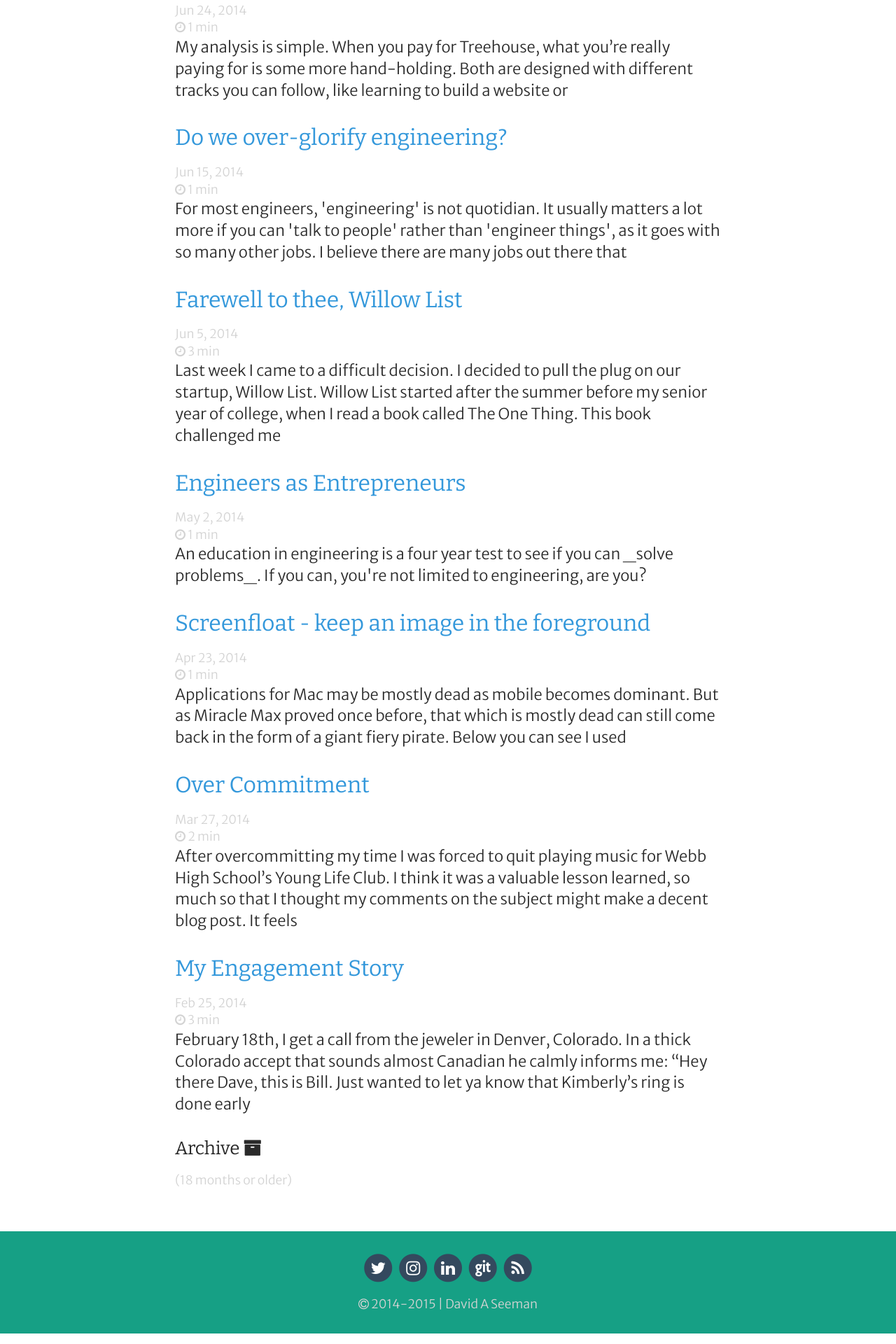
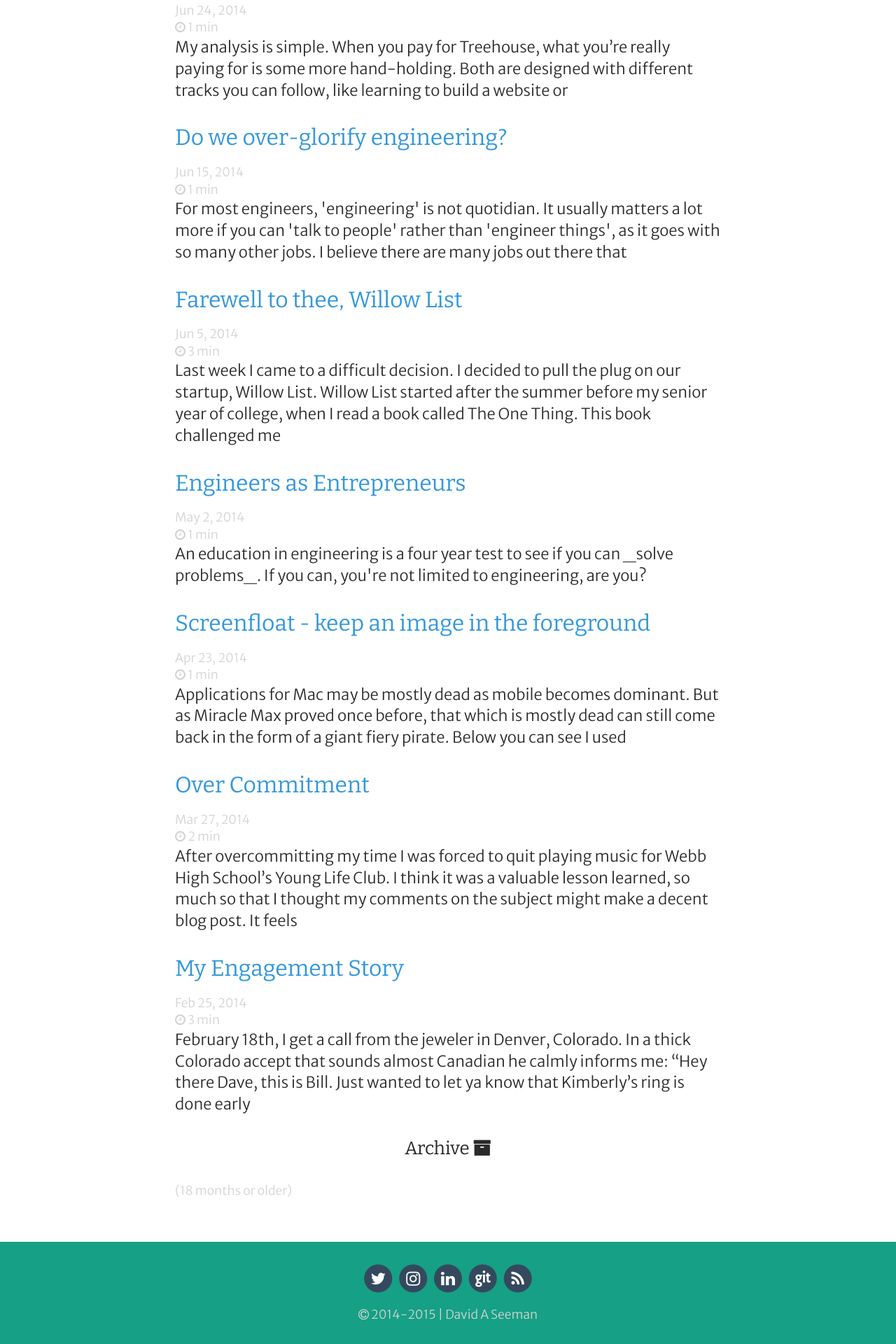
Before and after one commit to Shipwright/daveas.github.io, a Jekyll site: the page built from blog.html, in a window 1280 px wide. Shown: the part 1568-3488 px from the top of the page at 70% size. Built offline with Jekyll 4.4.1, drawn with Linux system fonts in a browser that asks for light colours; nearby versions of some CDN libraries; some web fonts are replaced.

Commit message:
Update archive.html

```diff
--- a/_includes/archive.html
+++ b/_includes/archive.html
@@ -1,8 +1,6 @@
 <label class="collapse" for="_1">
-  <div class="archive">
-    <h3>Archive <i class="fa fa-archive"></i></h3>
-    <p class="post-meta">(18 months or older)</p>
-  </div>
+    <h3 class="archive">Archive <i class="fa fa-archive"></i></h3>
+    <p class="archive post-meta">(18 months or older)</p>
 </label>
 <input id="_1" type="checkbox">
 <div>
```
